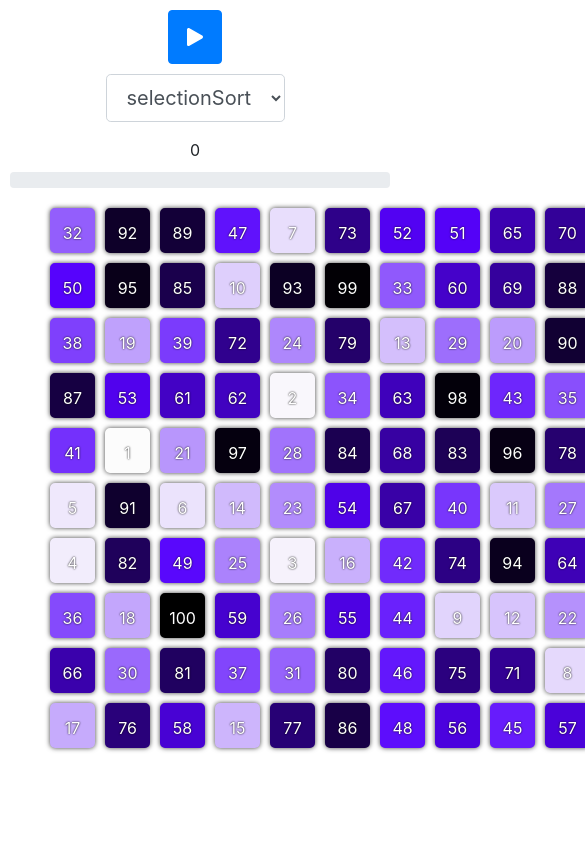
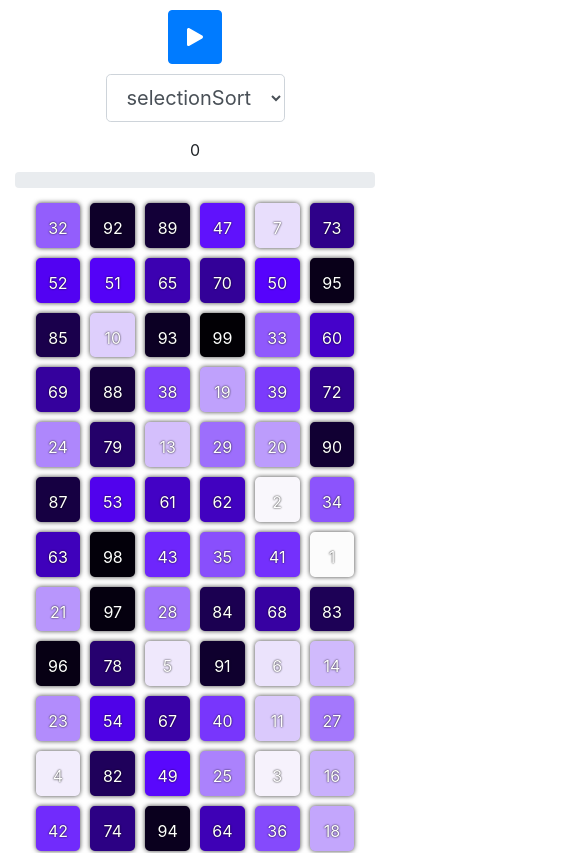
Before and after one commit to georgelioris/algovis, a React (Create React App) app: page / in a window 390 px wide. Shown: the top 853 px of the page, 585 px wide, since content can reach past the window. Built offline with nearby package versions, Linux system fonts and the light colour scheme.

Commit message:
Fixed layout responsiveness

```diff
--- a/src/App.css
+++ b/src/App.css
@@ -1,12 +1,12 @@
 .data-box {
-  border-radius: 5px;
-  height: 45px;
-  width: 45px;
-  margin: 10px 0 0 10px;
+  border-radius: 0.3rem;
+  height: 2.8rem;
+  width: 2.8rem;
+  margin: 0.3125rem;
   float: left;
   align-self: flex-end;
   display: block;
-  box-shadow: 0px 0px 5px 0px rgba(0, 0, 0, 0.75);
+  box-shadow: 0 0 0.3rem 0 rgba(0, 0, 0, 0.75);
 }
 
 .data-box > div {
@@ -14,13 +14,12 @@
   line-height: 2.6em;
   text-align: center;
   color: white;
-  text-shadow: #000 0px 0px 2px;
+  text-shadow: #000 0 0 0.12rem;
 }
 
 .data-container {
   margin: 0 auto;
-  width: 600px;
-  height: 550px;
+  max-width: 37.5rem;
   display: flex;
   flex-direction: row;
   align-content: flex-end;
@@ -34,14 +33,15 @@
 }
 
 .row > button {
-  padding: 10px;
+  padding: 0.625rem;
 }
 
 .controls {
-  margin: 10px;
+  margin: 0.625rem;
 }
 
 .progress {
-  width: 540px;
-  margin: 10px 0px 10px 10px;
+  width: 100%;
+  max-width: 34.25rem;
+  margin: 0.625rem 0 0.625rem 0;
 }
--- a/src/App.jsx
+++ b/src/App.jsx
@@ -76,7 +76,14 @@ function App() {
       <div className="row  d-flex justify-content-center">
         <div>{index.current}</div>
       </div>
-      <div className="row  d-flex justify-content-center">
+      <div
+        className="row  d-flex justify-content-center"
+        style={{
+          padding: 'inherit',
+          maxWidth: 'inherit',
+          width: 'inehrit'
+        }}
+      >
         <ProgressBar
           now={Math.round((index.current * 100) / Object.keys(data).length)}
           animated={!button}
```
